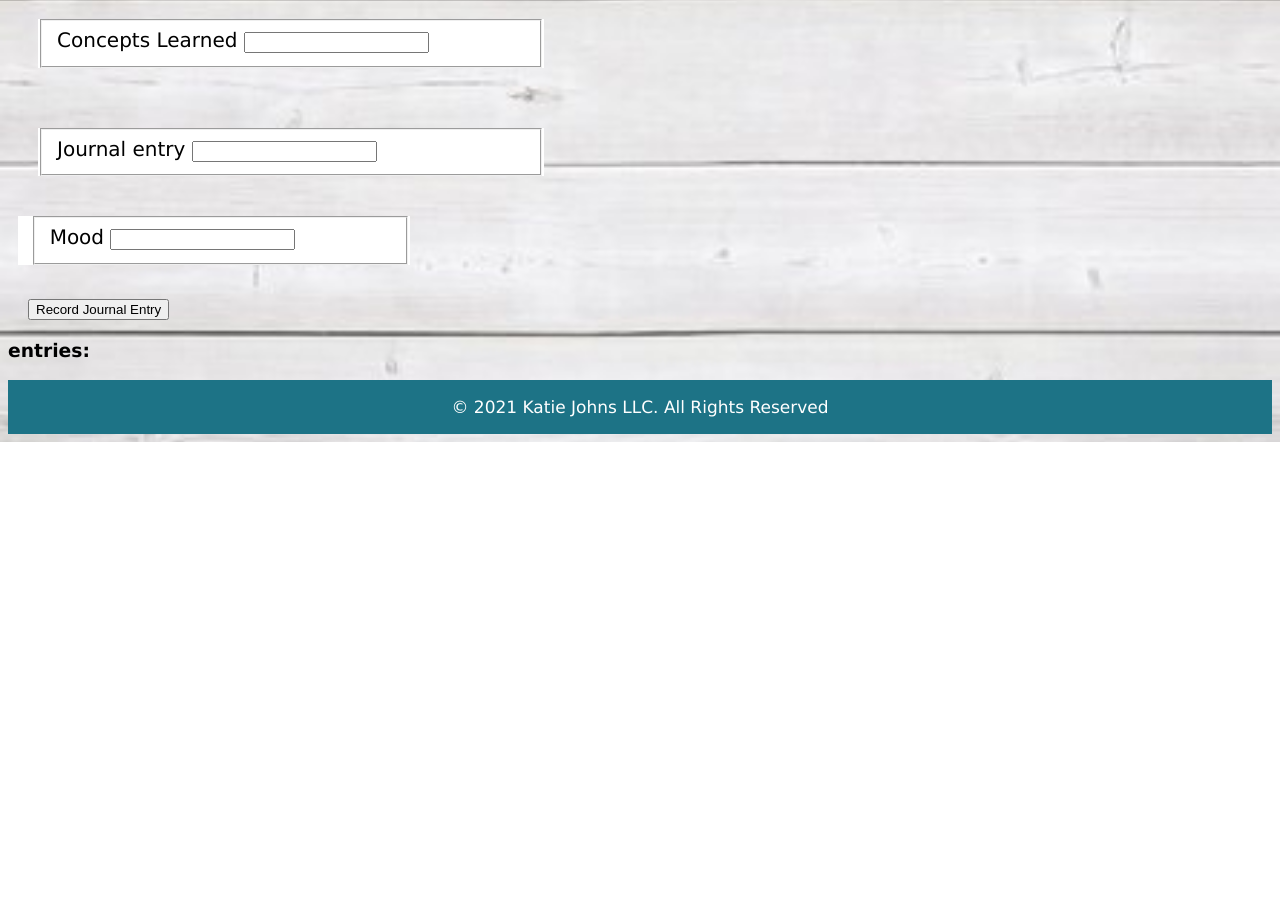
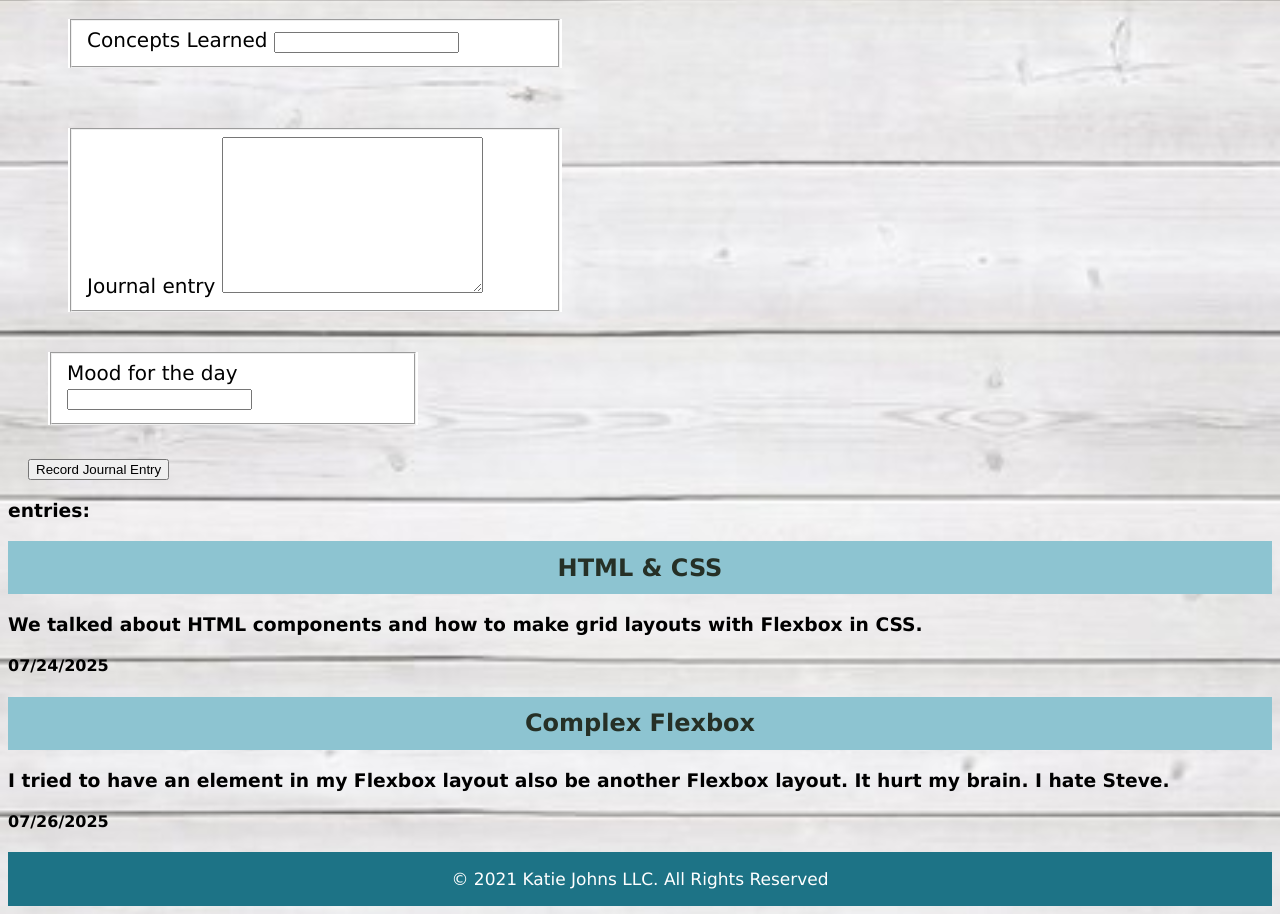
Before and after one commit to KatieJohns112/Daily-Journal, a plain HTML site: page index.html in a window 1280 px wide. Shown: the part 420-1334 px from the top of the page. Before the commit the page ends 862 px from the top, so only its background shows below. Drawn offline with Linux system fonts and the light colour scheme.

Commit message:
created a function that displays past journal entries and added css detal

```diff
--- a/index.html
+++ b/index.html
@@ -39,7 +39,9 @@
             <form action="text">
                 <fieldset>
                     <label for="journalText">Journal entry</label>
-                    <input type="text" name="journalText" id="journalText">
+                    <!-- <input type="text" name="journalText" id="journalText"> -->
+                    <textarea name="message" rows="10" cols="30"></textarea>
+
                 </fieldset>
             </form>
         </section>
@@ -47,7 +49,7 @@
         <section class="mood">
             <form action="text">
                 <fieldset>
-                    <label for="journalMood">Mood</label>
+                    <label for="journalMood">Mood for the day</label>
                     <input type="text" name="journalText" id="journalmood">
                 </fieldset>
                 </div>
--- a/scripts/JournalEntry.js
+++ b/scripts/JournalEntry.js
@@ -1,3 +1,18 @@
 export const journalEntryComponent = (entry) => {
-    return `<section id="entry-${entry.id}" class="journalEntry"></section>`
+    return `
+    <section id="entry-${entry.id}" class="journalEntry"></section>
+     <h1>${entry.concept}</h1>
+     <h3>${entry.entry}</h3>
+     <h4>${entry.date}</h4>
+    </section>
+`
 }
+
+// export const JournalEntryComponent = (entry) => {
+//     return `
+//         <section id="entry--${entry.id}" class="journalEntry">
+//             Display the entry's full text, and the date
+//             it was entered here.
+//         </section>
+//     `
+// }
--- a/styles/main.css
+++ b/styles/main.css
@@ -12,8 +12,6 @@ h1 {
 }
 
 body {
-    background-image: url("../images/white-shiplap.jpeg");
-    background-size: cover;
     font-family:Verdana, Geneva, Tahoma, sans-serif;
 }
 
@@ -50,7 +48,6 @@ body {
     font-size: 20px;
     margin: 10px;
     max-width: 30%;
-    padding-left: 1%;
     background-color: white;
 }
 
@@ -73,8 +70,9 @@ footer {
 
 .info {
     display: flex;
-    justify-content: space-evenly;
+    justify-content: left;
     flex-direction: column;
+    margin-left: 30px;
 }
 
 .dropbtn {
@@ -117,3 +115,11 @@ footer {
 
   /* Change the background color of the dropdown button when the dropdown content is shown */
   .dropdown:hover .dropbtn {background-color: #f1a71c;}
+
+  html {
+    background: url("/images/white-shiplap.jpeg") no-repeat center center fixed;
+    -webkit-background-size: cover;
+    -moz-background-size: cover;
+    -o-background-size: cover;
+    background-size: cover;
+  }
```
Also changed, not shown: scripts/JournalEntryList.js (line endings or trailing spaces).
